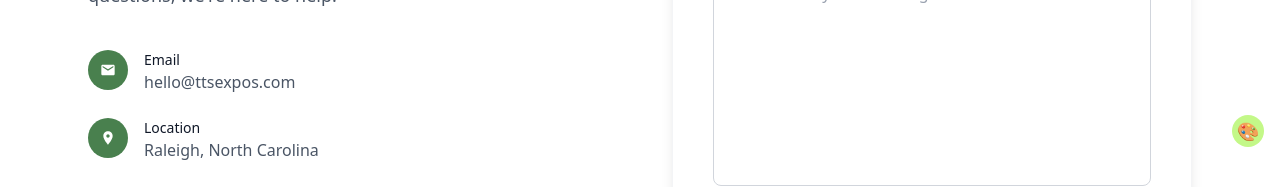
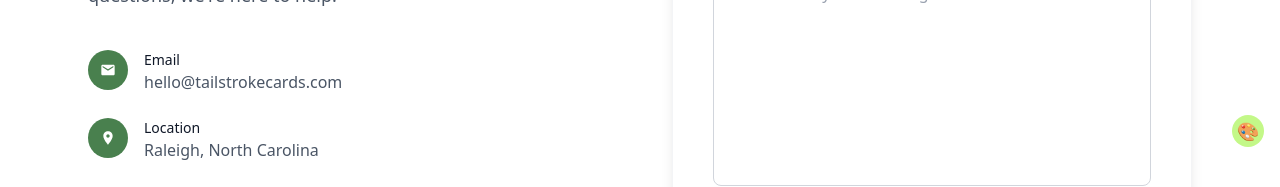
Before and after one commit to Jadenvw/tailstrokecards-website, a Next.js app: page /contact in a window 1280 px wide. Shown: the part 637-824 px from the top of the page. Built offline with nearby package versions, Linux system fonts and the light colour scheme.

Commit message:
fix: update contact form fields to use company_fax instead of website and adjust email addresses

```diff
--- a/src/app/api/contact/route.tsx
+++ b/src/app/api/contact/route.tsx
@@ -79,7 +79,7 @@
         }
 
         // Layer 5: Honeypot — silently reject bot traffic without revealing detection.
-        const honeypot = (body as Record<string, unknown>)?.website;
+        const honeypot = (body as Record<string, unknown>)?.company_fax;
         if (typeof honeypot === "string" && honeypot.length > 0) {
             return NextResponse.json({ success: true });
         }
@@ -100,8 +100,8 @@
         const cleanMessage = sanitize(message);
 
         await resend.emails.send({
-            from: "onboarding@resend.dev",
-            to: "jadenvw37@gmail.com", // TODO: change to production email before launch
+            from: "hello@tailstrokecards.com",
+            to: "hello@tailstrokecards.com",
             replyTo: cleanEmail,
             subject: `New message from ${cleanName}`,
             text: `Name: ${cleanName}\nEmail: ${cleanEmail}\n\nMessage:\n${cleanMessage}`,
--- a/src/app/contact/page.tsx
+++ b/src/app/contact/page.tsx
@@ -5,7 +5,7 @@
 
 
 export default function ContactPage() {
-    const [form, setForm] = useState({ name: "", email: "", message: "", website: "" });
+    const [form, setForm] = useState({ name: "", email: "", message: "", company_fax: "" });
     const [status, setStatus] = useState<"idle" | "sending" | "sent" | "error" | "rate-limited">("idle");
 
     function handleChange(e: React.ChangeEvent<HTMLInputElement | HTMLTextAreaElement>) {
@@ -31,7 +31,7 @@
             if (!res.ok) throw new Error();
 
             setStatus("sent");
-            setForm({ name: "", email: "", message: "", website: "" });
+            setForm({ name: "", email: "", message: "", company_fax: "" });
         } catch {
             setStatus("error");
         }
@@ -44,7 +44,7 @@
                 imageAlt="Contact Page logo"
             />
             <section className="min-h-screen">
-                <div className="max-w-6xl mx-auto px-6 py-16">
+                <form onSubmit={handleSubmit} className="max-w-6xl mx-auto px-6 py-16">
                     <div className="grid grid-cols-1 lg:grid-cols-2 gap-16">
 
                         {/* Left — Info Side */}
@@ -69,7 +69,7 @@
                                     </div>
                                     <div>
                                         <p className="text-sm font-medium text-gray-900">Email</p>
-                                        <p className="text-gray-600">hello@ttsexpos.com</p>
+                                        <p className="text-gray-600">hello@tailstrokecards.com</p>
                                     </div>
                                 </div>
 
@@ -104,6 +104,7 @@
                                         Thanks for reaching out. We&apos;ll get back to you soon.
                                     </p>
                                     <button
+                                        type="button"
                                         onClick={() => setStatus("idle")}
                                         className="mt-6 text-sm font-medium text-green-800 underline"
                                     >
@@ -162,8 +163,8 @@
                                     {/* Honeypot — hidden from real users, catches bots that auto-fill every field */}
                                     <input
                                         type="text"
-                                        name="website"
-                                        value={form.website}
+                                        name="company_fax"
+                                        value={form.company_fax}
                                         onChange={handleChange}
                                         autoComplete="off"
                                         tabIndex={-1}
@@ -191,7 +192,7 @@
                             )}
 
                             <button
-                                onClick={handleSubmit}
+                                type="submit"
                                 disabled={status === "sending"}
                                 className="rounded-lg bg-brand-green-dark/80 px-16 py-3.5 text-sm font-semibold text-white hover:bg-brand-green-dark transition disabled:opacity-50 disabled:cursor-not-allowed"
                             >
@@ -199,7 +200,7 @@
                             </button>
                         </div>
                     )}
-                </div>
+                </form>
             </section>
         </>
     );
```
